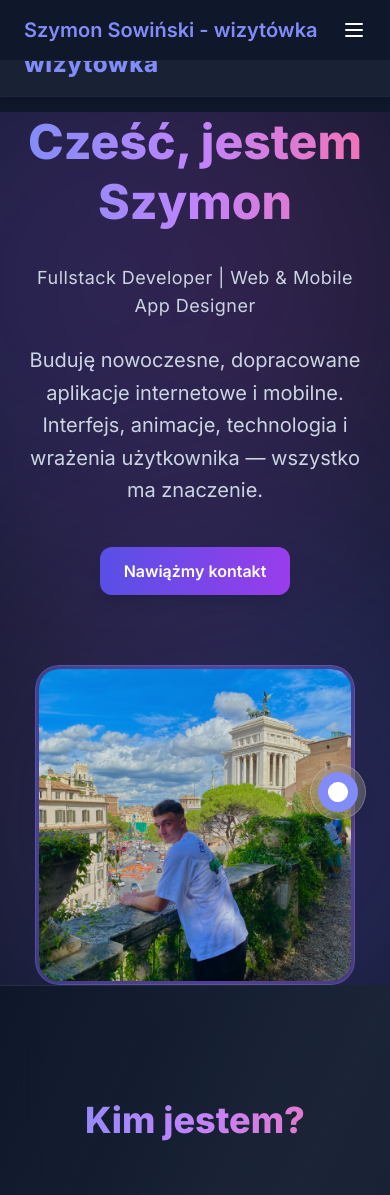
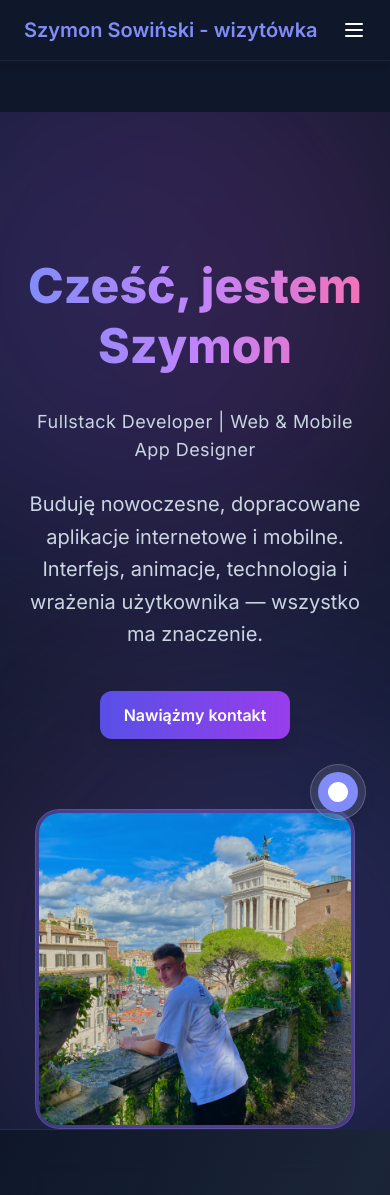
Before and after one commit to szymon-sowinski/myHomepage, a Flask app: page / in a window 390 px wide. Shown: the top 1195 px of the page. Run offline with Flask 3, Linux system fonts and the light colour scheme; some libraries are stand-ins or nearby versions.

Commit message:
Refactor navbar styles and remove optional animation script; adjust hero section padding for better layout

```diff
--- a/templates/base.html
+++ b/templates/base.html
@@ -26,9 +26,8 @@
 <body class="bg-[#0f172a] text-[#f1f5f9]">
 
   <!-- Navbar -->
-  <nav class="fixed top-0 left-0 w-full bg-[#1e293b]/70 backdrop-blur-lg border-b border-indigo-700/10 shadow-md z-50 transition-all duration-500 ease-in-out" id="navbar">
+  <nav class="fixed top-0 left-0 w-full backdrop-blur-lg shadow-md z-50 transition-all duration-500 ease-in-out !py-1" id="navbar">
   <div class="max-w-7xl mx-auto px-6 py-4 flex justify-between items-center">
-    <a href="#" class="text-2xl font-extrabold tracking-wide text-indigo-400 hover:text-indigo-300 transition focus:outline-none focus:ring-2 focus:ring-indigo-500 rounded" tabindex="0">
       Szymon Sowiński - wizytówka
     </a>
     <div class="space-x-8 hidden md:flex font-medium tracking-wide">
@@ -53,15 +52,6 @@
 </nav>
 
 <script>
-  // Optional: fade + slide down animation on page load for navbar
-  document.addEventListener("DOMContentLoaded", () => {
-    const navbar = document.getElementById('navbar');
-    navbar.classList.add('opacity-0', '-translate-y-4');
-    setTimeout(() => {
-      navbar.classList.remove('opacity-0', '-translate-y-4');
-      navbar.classList.add('opacity-100', 'translate-y-0');
-    }, 100);
-  });
 </script>
 
   <main class="pt-28">
--- a/templates/home.html
+++ b/templates/home.html
@@ -50,7 +50,7 @@
   <div class="relative z-20 max-w-7xl w-full px-6 flex flex-col md:flex-row items-center gap-16">
     <div class="flex-1 text-center md:text-left space-y-6">
       <h1
-        class="text-5xl md:text-7xl font-extrabold leading-tight pb-2 text-transparent bg-clip-text bg-gradient-to-r from-indigo-400 via-purple-400 to-pink-400"
+        class="text-5xl md:text-7xl font-extrabold leading-tight pb-2 pt-36 md:pt-0 text-transparent bg-clip-text bg-gradient-to-r from-indigo-400 via-purple-400 to-pink-400"
         data-aos="fade-down" data-aos-delay="100">
         Cześć, jestem Szymon
       </h1>
```
